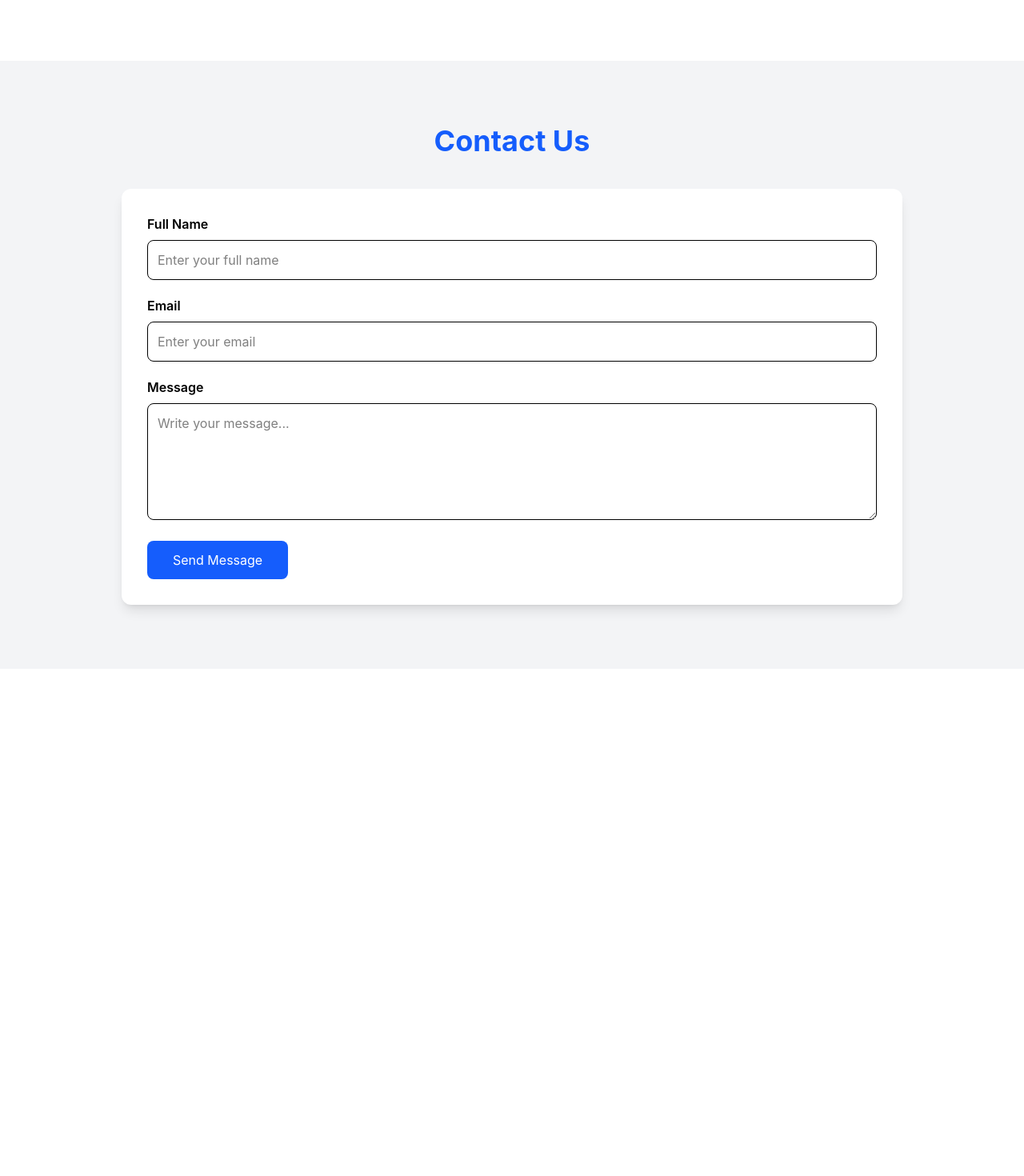
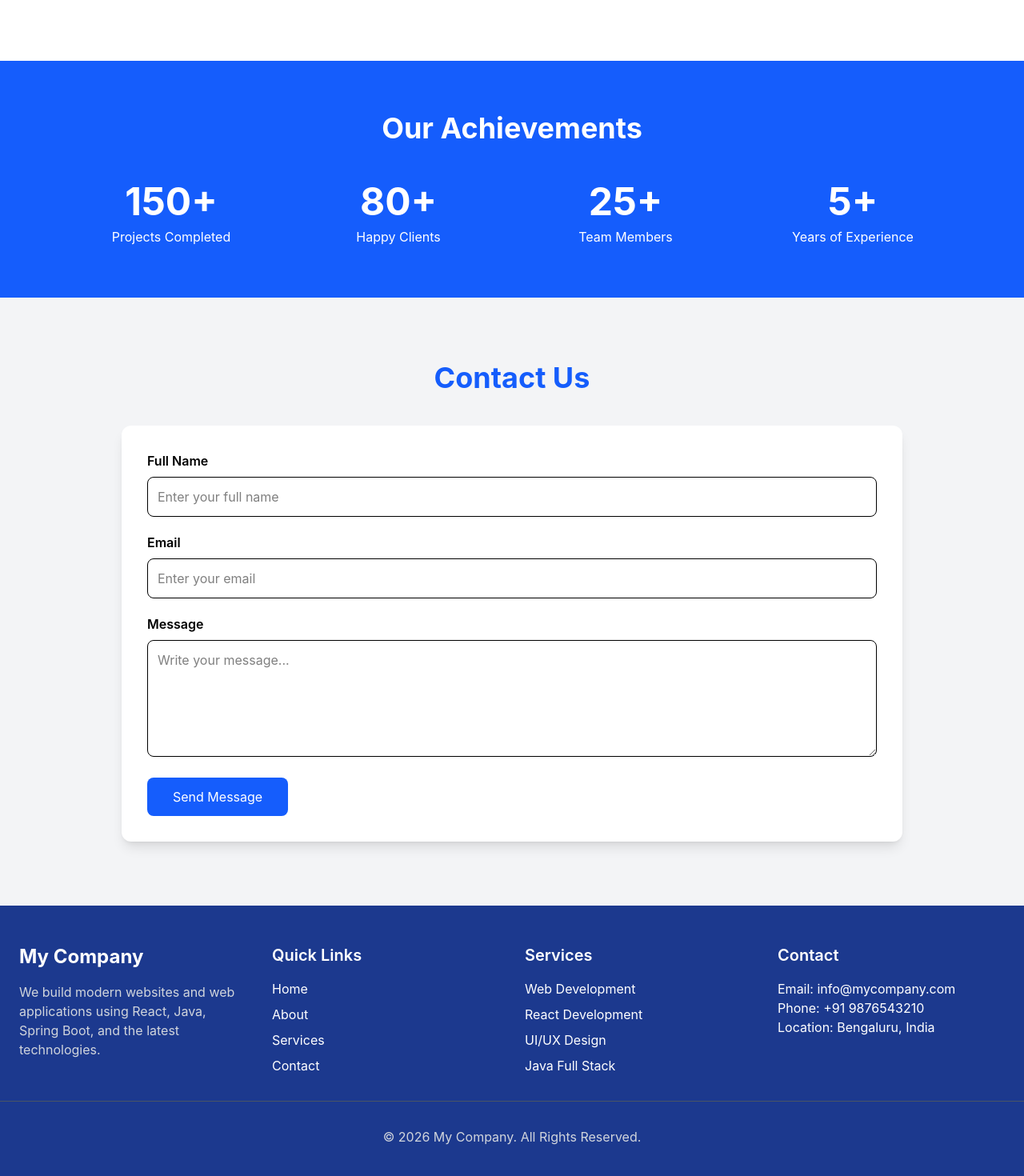
Before and after one commit to ShankaragoudaRsasanur/company-website-react, a React (Vite) app: page / in a window 1280 px wide. Shown: the part 1180-2650 px from the top of the page at 80% size. Before the commit the page ends 2016 px from the top, so only its background shows below. Built offline with nearby package versions, Linux system fonts and the light colour scheme.

Commit message:
Added Stats section and updated Footer

```diff
--- a/src/Pages/Home.jsx
+++ b/src/Pages/Home.jsx
@@ -2,7 +2,9 @@ import Navbar from "../components/Navbar";
 import Hero from "../components/Hero";
 import Services from "../components/Services";
 import About from "../components/About";
+import Stats from "../components/Stats";
 import Contact from "../components/Contact";
+import Footer from "../components/Footer";
 
 function Home() {
   return (
@@ -11,7 +13,9 @@ function Home() {
       <Hero />
       <Services />
       <About />
+      <Stats />
       <Contact />
+      <Footer />
     </>
   );
 }
--- a/src/components/Footer.jsx
+++ b/src/components/Footer.jsx
@@ -1,9 +1,57 @@
 function Footer() {
   return (
-    <footer>
-      <h3>© 2026 My Company</h3>
+    <footer className="bg-blue-900 text-white py-12">
+      <div className="max-w-7xl mx-auto px-6 grid md:grid-cols-4 gap-8">
 
-      <p>Email: company@gmail.com</p>
+        {/* Company */}
+        <div>
+          <h2 className="text-2xl font-bold mb-4">My Company</h2>
+          <p className="text-gray-300">
+            We build modern websites and web applications using React,
+            Java, Spring Boot, and the latest technologies.
+          </p>
+        </div>
+
+        {/* Quick Links */}
+        <div>
+          <h2 className="text-xl font-semibold mb-4">Quick Links</h2>
+
+          <ul className="space-y-2">
+            <li><a href="#" className="hover:text-yellow-400">Home</a></li>
+            <li><a href="#" className="hover:text-yellow-400">About</a></li>
+            <li><a href="#" className="hover:text-yellow-400">Services</a></li>
+            <li><a href="#" className="hover:text-yellow-400">Contact</a></li>
+          </ul>
+        </div>
+
+        {/* Services */}
+        <div>
+          <h2 className="text-xl font-semibold mb-4">Services</h2>
+
+          <ul className="space-y-2">
+            <li>Web Development</li>
+            <li>React Development</li>
+            <li>UI/UX Design</li>
+            <li>Java Full Stack</li>
+          </ul>
+        </div>
+
+        {/* Contact */}
+        <div>
+          <h2 className="text-xl font-semibold mb-4">Contact</h2>
+
+          <p>Email: info@mycompany.com</p>
+          <p>Phone: +91 9876543210</p>
+          <p>Location: Bengaluru, India</p>
+        </div>
+
+      </div>
+
+      <hr className="my-8 border-gray-600" />
+
+      <p className="text-center text-gray-300">
+        © 2026 My Company. All Rights Reserved.
+      </p>
     </footer>
   );
 }
--- /dev/null
+++ b/src/components/Stats.jsx
@@ -0,0 +1,39 @@
+function Stats() {
+  return (
+    <section className="bg-blue-600 text-white py-16">
+      <div className="max-w-6xl mx-auto px-6">
+
+        <h2 className="text-4xl font-bold text-center mb-12">
+          Our Achievements
+        </h2>
+
+        <div className="grid grid-cols-2 md:grid-cols-4 gap-8">
+
+          <div className="text-center">
+            <h3 className="text-5xl font-bold">150+</h3>
+            <p className="mt-2">Projects Completed</p>
+          </div>
+
+          <div className="text-center">
+            <h3 className="text-5xl font-bold">80+</h3>
+            <p className="mt-2">Happy Clients</p>
+          </div>
+
+          <div className="text-center">
+            <h3 className="text-5xl font-bold">25+</h3>
+            <p className="mt-2">Team Members</p>
+          </div>
+
+          <div className="text-center">
+            <h3 className="text-5xl font-bold">5+</h3>
+            <p className="mt-2">Years of Experience</p>
+          </div>
+
+        </div>
+
+      </div>
+    </section>
+  );
+}
+
+export default Stats;
```
